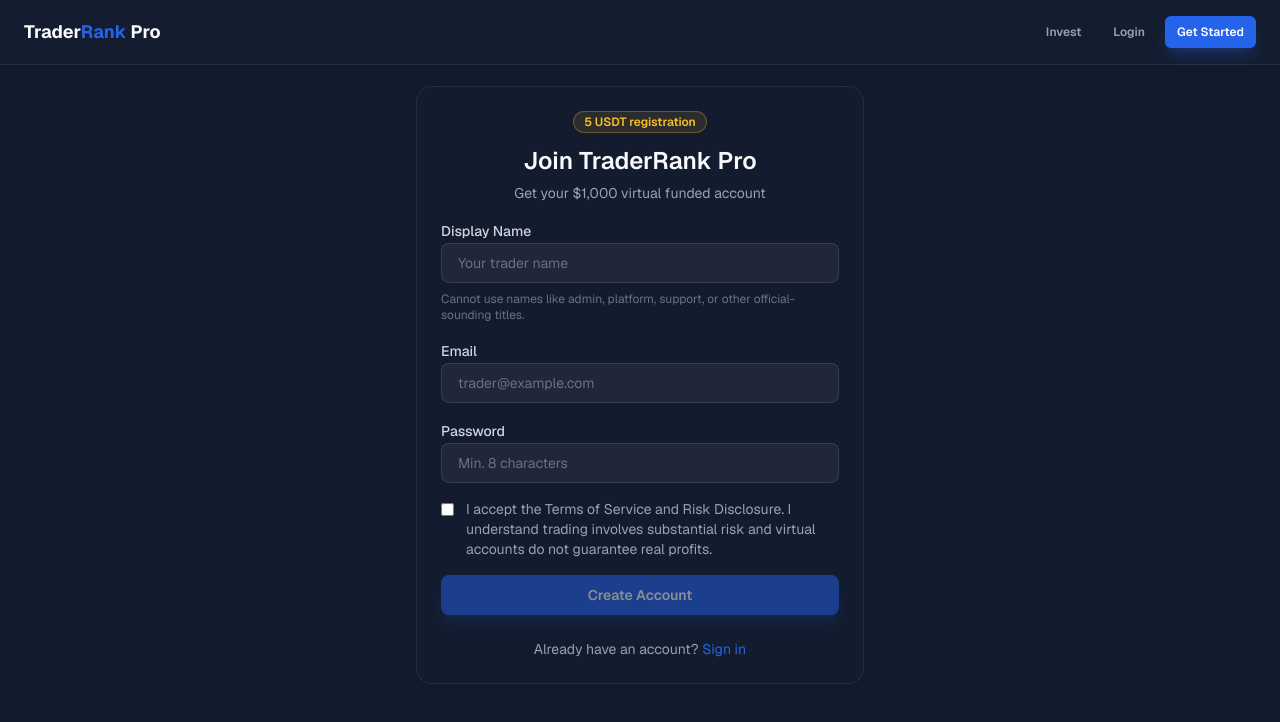
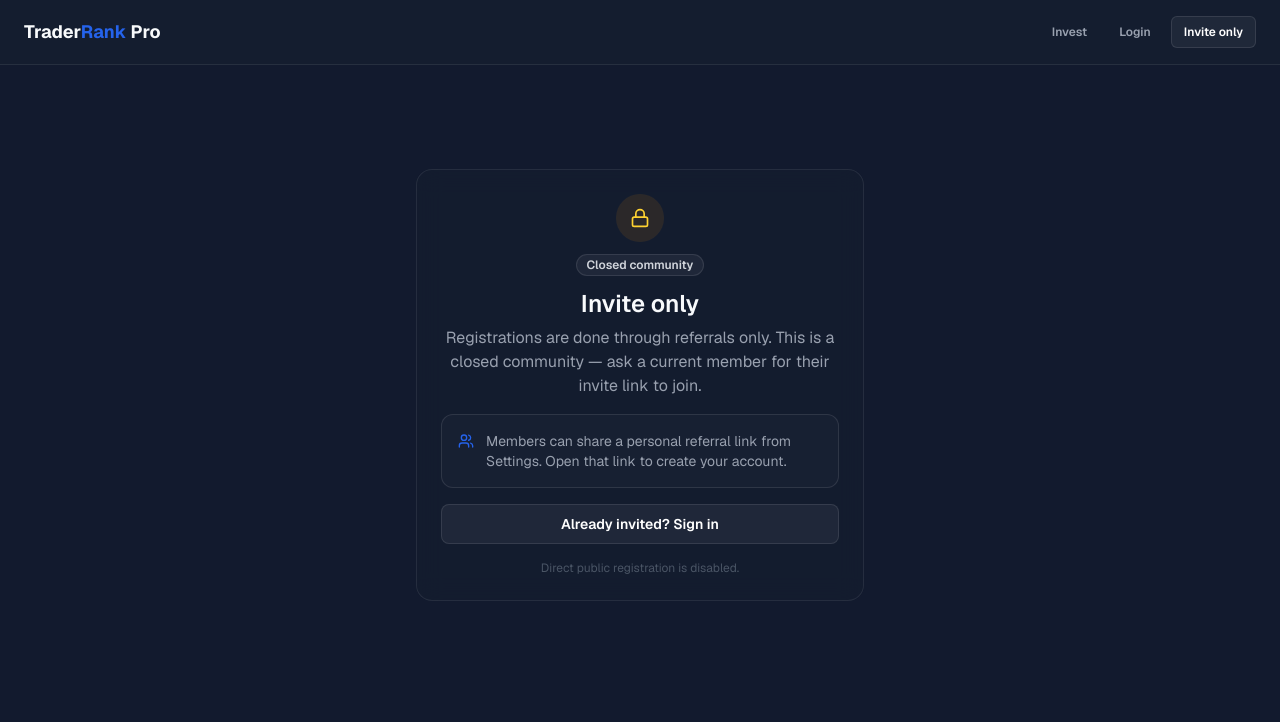
Before and after one commit to willerdev/traders, a Next.js app in the folder frontend/: page /register in a window 1280 px wide. Shown: the top 722 px of the page. Built offline with nearby package versions, Linux system fonts and the light colour scheme.

Commit message:
Make registration invite-only for a closed community.
Public signup CTAs now point to an invite-only message; accounts require a valid referral code on the API and UI.

Co-authored-by: Cursor <cursoragent@cursor.com>

```diff
--- a/frontend/src/app/login/page.tsx
+++ b/frontend/src/app/login/page.tsx
@@ -276,9 +276,9 @@ function LoginForm() {
               </form>
             )}
             <p className="mt-6 text-center text-sm text-gray-400">
-              Don&apos;t have an account?{" "}
+              New here?{" "}
               <Link href="/register" className="text-primary hover:underline">
-                Register
+                Invite-only registration
               </Link>
             </p>
           </CardContent>
--- a/frontend/src/app/page.tsx
+++ b/frontend/src/app/page.tsx
@@ -107,6 +107,13 @@ export default function HomePage() {
     }
     if (path.title === "Trader" && isLoggedIn) {
       return { ...path, href: "/dashboard", cta: "Open Dashboard" };
+    }
+    if (!isLoggedIn) {
+      return {
+        ...path,
+        href: "/register",
+        cta: "Invite only",
+      };
     }
     return path;
   });
@@ -312,38 +319,27 @@ export default function HomePage() {
       <section className="mx-auto max-w-7xl px-4 pb-20 sm:px-6">
         <div className="glass-card rounded-3xl border border-primary/20 bg-primary/5 p-10 text-center">
           <h2 className="text-3xl font-bold text-white">
-            Ready to Prove Yourself?
+            Closed community
           </h2>
           <p className="mx-auto mt-3 max-w-lg text-gray-400">
-            {promo ? (
-              <>
-                Register for{" "}
-                <span className="font-semibold text-rank-gold">
-                  {promo.finalAmount} USDT
-                </span>{" "}
-                <span className="line-through opacity-60">
-                  {promo.originalAmount} USDT
-                </span>{" "}
-                with code{" "}
-                <code className="rounded bg-white/10 px-1.5 py-0.5 font-mono font-bold uppercase text-white">
-                  {promo.code}
-                </code>
-                .
-              </>
-            ) : (
-              <>Register for {fee} USDT.</>
-            )}{" "}
-            Get your $1,000 virtual account. Start submitting signals today.
+            Registrations are done through referrals only. Ask a current member
+            for their invite link to join TraderRank Pro.
           </p>
-          <Link href="/register" className="mt-8 inline-block">
-            <Button size="lg" variant="gold" className="gap-2">
-              Join TraderRank Pro
-              <ArrowRight className="h-4 w-4" />
-            </Button>
-          </Link>
+          <div className="mt-8 flex flex-col items-center justify-center gap-3 sm:flex-row">
+            <Link href="/register">
+              <Button size="lg" variant="secondary" className="gap-2">
+                How to join
+                <ArrowRight className="h-4 w-4" />
+              </Button>
+            </Link>
+            <Link href="/login">
+              <Button size="lg" variant="gold">
+                Sign in
+              </Button>
+            </Link>
+          </div>
           <p className="mt-4 text-xs text-gray-500">
-            Payments in USDT (TRC20, BEP20, ERC20) · Local payment methods
-            coming soon
+            Direct public registration is disabled
           </p>
         </div>
       </section>
--- a/frontend/src/app/register/page.tsx
+++ b/frontend/src/app/register/page.tsx
@@ -4,10 +4,17 @@ import { useEffect, useState } from "react";
 import Link from "next/link";
 import { useRouter } from "next/navigation";
 import { motion } from "framer-motion";
+import { Lock, Users } from "lucide-react";
 import { Button } from "@/components/ui/button";
 import { Input } from "@/components/ui/input";
 import { Label } from "@/components/ui/label";
-import { Card, CardContent, CardHeader, CardTitle, CardDescription } from "@/components/ui/card";
+import {
+  Card,
+  CardContent,
+  CardHeader,
+  CardTitle,
+  CardDescription,
+} from "@/components/ui/card";
 import { Badge } from "@/components/ui/badge";
 import { useAuthStore } from "@/stores/auth";
 import { validateDisplayName } from "@/lib/display-name";
@@ -23,15 +30,21 @@ export default function RegisterPage() {
   const [loading, setLoading] = useState(false);
   const [acceptTerms, setAcceptTerms] = useState(false);
   const [referralCode, setReferralCode] = useState("");
+  const [ready, setReady] = useState(false);
 
   useEffect(() => {
     const ref = new URLSearchParams(window.location.search).get("ref");
-    if (ref) setReferralCode(ref.trim().toUpperCase());
+    if (ref?.trim()) setReferralCode(ref.trim().toUpperCase());
+    setReady(true);
   }, []);
 
   async function handleSubmit(e: React.FormEvent) {
     e.preventDefault();
     setError("");
+    if (!referralCode.trim()) {
+      setError("A referral invite is required to join");
+      return;
+    }
     if (!acceptTerms) {
       setError("You must accept the terms and risk disclosure");
       return;
@@ -43,7 +56,13 @@ export default function RegisterPage() {
     }
     setLoading(true);
     try {
-      await register(email, password, displayName, true, referralCode || undefined);
+      await register(
+        email,
+        password,
+        displayName,
+        true,
+        referralCode.trim().toUpperCase(),
+      );
       setSuccess(true);
     } catch (err) {
       setError(err instanceof Error ? err.message : "Registration failed");
@@ -52,24 +71,79 @@ export default function RegisterPage() {
     }
   }
 
+  if (!ready) {
+    return (
+      <div className="flex min-h-[80vh] items-center justify-center">
+        <div className="h-7 w-7 animate-spin rounded-full border-2 border-primary border-t-transparent" />
+      </div>
+    );
+  }
+
   if (success) {
     return (
       <div className="flex min-h-[80vh] items-center justify-center px-4">
         <Card className="w-full max-w-md text-center">
           <CardContent className="pt-8">
-            <div className="mx-auto mb-4 flex h-16 w-16 items-center justify-center rounded-full bg-success/10 text-success text-2xl">
+            <div className="mx-auto mb-4 flex h-16 w-16 items-center justify-center rounded-full bg-success/10 text-2xl text-success">
               ✓
             </div>
-            <h2 className="text-xl font-bold text-white">Registration Successful</h2>
+            <h2 className="text-xl font-bold text-white">
+              Registration Successful
+            </h2>
             <p className="mt-2 text-gray-400">
-              Sign in and complete registration (5 USDT) to start submitting setups.
-              Identity verification is only required when you request a payout.
+              Sign in and complete registration to start. Identity verification
+              is only required when you request a payout.
             </p>
             <Button className="mt-6" onClick={() => router.push("/login")}>
               Continue to Login
             </Button>
           </CardContent>
         </Card>
+      </div>
+    );
+  }
+
+  if (!referralCode) {
+    return (
+      <div className="flex min-h-[80vh] items-center justify-center px-4">
+        <motion.div
+          initial={{ opacity: 0, y: 20 }}
+          animate={{ opacity: 1, y: 0 }}
+          className="w-full max-w-md"
+        >
+          <Card>
+            <CardHeader className="text-center">
+              <div className="mx-auto mb-3 flex h-12 w-12 items-center justify-center rounded-full bg-amber-500/10 text-amber-300">
+                <Lock className="h-5 w-5" />
+              </div>
+              <Badge variant="secondary" className="mx-auto mb-3 w-fit">
+                Closed community
+              </Badge>
+              <CardTitle className="text-2xl">Invite only</CardTitle>
+              <CardDescription className="text-base text-gray-400">
+                Registrations are done through referrals only. This is a closed
+                community — ask a current member for their invite link to join.
+              </CardDescription>
+            </CardHeader>
+            <CardContent className="space-y-4">
+              <div className="flex items-start gap-3 rounded-xl border border-white/10 bg-white/[0.02] p-4 text-sm text-gray-400">
+                <Users className="mt-0.5 h-4 w-4 shrink-0 text-primary" />
+                <p>
+                  Members can share a personal referral link from Settings. Open
+                  that link to create your account.
+                </p>
+              </div>
+              <Link href="/login" className="block">
+                <Button className="w-full" variant="secondary">
+                  Already invited? Sign in
+                </Button>
+              </Link>
+              <p className="text-center text-xs text-gray-600">
+                Direct public registration is disabled.
+              </p>
+            </CardContent>
+          </Card>
+        </motion.div>
       </div>
     );
   }
@@ -84,11 +158,11 @@ export default function RegisterPage() {
         <Card>
           <CardHeader className="text-center">
             <Badge variant="gold" className="mx-auto mb-3 w-fit">
-              5 USDT registration
+              Referral invite
             </Badge>
             <CardTitle className="text-2xl">Join TraderRank Pro</CardTitle>
             <CardDescription>
-              Get your $1,000 virtual funded account
+              You were invited — complete signup below
             </CardDescription>
           </CardHeader>
           <CardContent>
@@ -104,7 +178,8 @@ export default function RegisterPage() {
                   maxLength={40}
                 />
                 <p className="text-xs text-gray-500">
-                  Cannot use names like admin, platform, support, or other official-sounding titles.
+                  Cannot use names like admin, platform, support, or other
+                  official-sounding titles.
                 </p>
               </div>
               <div className="space-y-2">
@@ -143,14 +218,17 @@ export default function RegisterPage() {
                   guarantee real profits.
                 </span>
               </label>
-              {referralCode && (
-                <p className="text-xs text-success">
-                  Referral code <span className="font-mono">{referralCode}</span> applied
-                  — you were invited by a friend.
-                </p>
-              )}
+              <p className="text-xs text-success">
+                Referral code{" "}
+                <span className="font-mono">{referralCode}</span> applied — you
+                were invited by a friend.
+              </p>
               {error && <p className="text-sm text-danger">{error}</p>}
-              <Button type="submit" className="w-full" disabled={loading || !acceptTerms}>
+              <Button
+                type="submit"
+                className="w-full"
+                disabled={loading || !acceptTerms}
+              >
                 {loading ? "Creating account..." : "Create Account"}
               </Button>
             </form>
--- a/frontend/src/components/layout/navbar.tsx
+++ b/frontend/src/components/layout/navbar.tsx
@@ -94,7 +94,9 @@ function PublicHeader() {
             </Button>
           </Link>
           <Link href="/register">
-            <Button size="sm">Get Started</Button>
+            <Button size="sm" variant="secondary">
+              Invite only
+            </Button>
           </Link>
         </div>
       </div>
```
Also changed, not shown: 2 other files (tests, documents, lock files or other folders).
